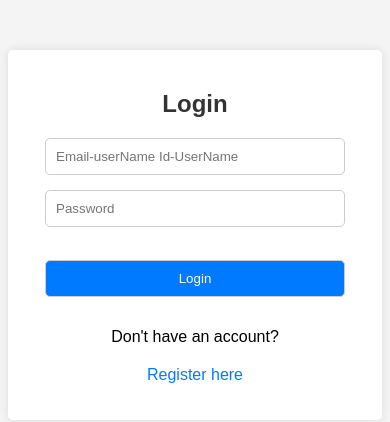
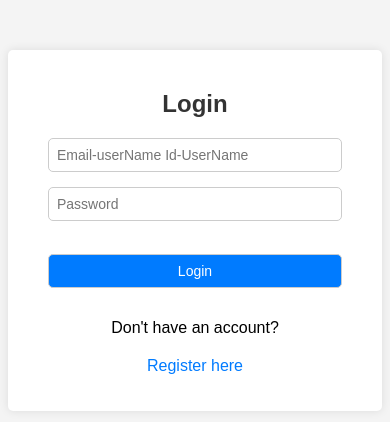
Before and after one commit to Yashwanth1108/Checkpoint-4-travelWeb, a plain HTML site: page login1.html in a window 390 px wide. Drawn offline with Linux system fonts and the light colour scheme.

Commit message:
added some css

```diff
--- a/script1.js
+++ b/script1.js
@@ -19,8 +19,8 @@ document.addEventListener("DOMContentLoaded", function () {
     const userData = JSON.parse(storedUserData);
 
     // Retrieve default username and password from JavaScript code
-    const defaultUsername = "example@example.com";
-    const defaultPassword = "password123";
+    const defaultUsername = "yash110820@gmail.com";
+    const defaultPassword = "11223344";
 
     // Check if the entered username and password match the registered user's data or the default credentials
     if (
--- a/style1.css
+++ b/style1.css
@@ -17,13 +17,15 @@ body {
 input {
   margin-right: 10px;
 }
+
 h2 {
   color: #333;
 }
 
 form {
-  width: 300px;
-  margin: 0 auto;
+  width: 100%;
+  padding: 0 20px;
+  box-sizing: border-box;
 }
 
 label {
@@ -59,3 +61,18 @@ a {
   color: #007bff;
   text-decoration: none;
 }
+
+/* Media Queries for Smartphones */
+@media only screen and (max-width: 600px) {
+  .container {
+    max-width: 90%; /* Adjusted to fit smaller screens */
+    margin: 20px auto;
+  }
+
+  input[type="email"],
+  input[type="password"],
+  button {
+    padding: 8px; /* Reduced padding for smaller screens */
+    font-size: 14px; /* Reduced font size for smaller screens */
+  }
+}
--- a/styles2.css
+++ b/styles2.css
@@ -82,3 +82,22 @@ label {
   margin-bottom: 5px;
   color: #333;
 }
+@media only screen and (max-width: 600px) {
+  input[type="text"],
+  input[type="email"],
+  input[type="password"],
+  select,
+  button {
+    width: calc(100% - 16px); /* Adjusted width */
+    padding: 6px; /* Adjusted padding */
+  }
+
+  input[type="date"] {
+    width: calc(100% - 16px); /* Adjusted width */
+    padding: 6px; /* Adjusted padding */
+  }
+
+  form {
+    width: 90%; /* Adjusted width */
+  }
+}
```
Also changed, not shown: index.html (+9 -9 lines).
